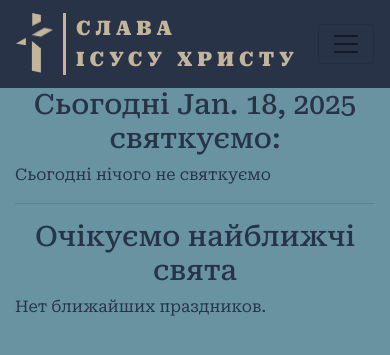
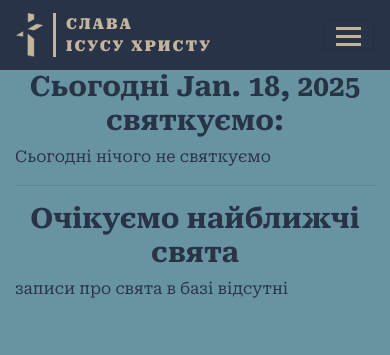
Before and after one commit to ternosite/prayer_book, a Django app: page /cal/ in a window 390 px wide. Shown: the top 355 px of the page. Run offline with Django 5.2, Linux system fonts and the light colour scheme; data that the repository does not hold is empty; some libraries are stand-ins or nearby versions.

Commit message:
Підправив розміщення(центрування), колір гамбургер, забрав російську

```diff
--- a/molytovnyk/cal/static/cal/style.css
+++ b/molytovnyk/cal/static/cal/style.css
@@ -0,0 +1,3 @@
+.title h3 {
+    font-weight: 700;
+}
--- a/molytovnyk/cal/templates/cal/today.html
+++ b/molytovnyk/cal/templates/cal/today.html
@@ -35,11 +35,13 @@
 {% if next_holidays %}
     <ul>
         {% for holiday in next_holidays %}
-            <li><strong>{{ holiday.date }}</strong> — {{ holiday.name }}</li>
+            <li><strong>{{ holiday.date }}</strong>
+                <p> {{ holiday.name }}</p>
+            </li>
         {% endfor %}
     </ul>
 {% else %}
-    <p>Нет ближайших праздников.</p>
+    <p>записи про свята в базі відсутні</p>
 {% endif %}
 
 {% if request.user.is_authenticated %}
--- a/molytovnyk/static/css/style.css
+++ b/molytovnyk/static/css/style.css
@@ -46,6 +46,47 @@ a {
     stroke: #6894A1 1px solid;
 }
 
+/* кастомні смужки кнопки меню */
+
+.custom-toggler .navbar-toggler-icon {
+    background-image: none !important; /* Прибираємо стандартний SVG */
+    width: 25px;
+    height: 3px;
+    background-color: #C3B59B; /* Задаємо свій колір */
+    position: relative;
+}
+
+.custom-toggler .navbar-toggler-icon::before,
+.custom-toggler .navbar-toggler-icon::after {
+    content: '';
+    position: absolute;
+    width: 25px;
+    height: 3px;
+    background-color: #C3B59B; /* Задаємо свій колір */
+    display: block;
+}
+
+.custom-toggler .navbar-toggler-icon::before {
+    top: -8px;
+}
+
+.custom-toggler .navbar-toggler-icon::after {
+    top: 8px;
+}
+
+.custom-toggler {
+    outline: none !important; /* Прибирає обводку при фокусі */
+    box-shadow: none !important; /* Прибирає тінь */
+}
+
+.custom-toggler:focus {
+    outline: none !important; /* Додаткова гарантія */
+    box-shadow: none !important; /* Додаткова гарантія */
+}
+
+
+/* кінець кастомні смужки кнопки меню */
+
 .navbar-brand img {
     margin-right: 10px;
 }
@@ -54,9 +95,9 @@ a {
     color: #C3B59B;
     font-family: Roboto Serif;
     font-weight: 900;
-    font-size: 28;
-    line-height: 31px;
-    letter-spacing: 5px;
+    font-size: 15px;
+    line-height: 22px;
+    letter-spacing: 2px;
     text-transform: uppercase;
     border-left: 3px solid #C3B59B;
     padding-left: 10px;
@@ -153,4 +194,6 @@ a {
     }
 }
 
-@media(max-width: 520px) {}
+@media(max-width: 520px) {
+
+}
--- a/molytovnyk/templates/layout/basic.html
+++ b/molytovnyk/templates/layout/basic.html
@@ -34,11 +34,11 @@
 
   <nav class="navbar navbar-expand-lg navbar-light jcustom-navbar">
     <a class="navbar-brand d-flex" href="#">
-      <img src="{% static 'images/logo.png' %}" width="37" height="60" alt="">
+      <img src="{% static 'images/logo.png' %}" width="27" height="43.78" alt="">
       <p>слава <br>
         ісусу христу</p>
     </a>
-    <button class="navbar-toggler" type="button" data-toggle="collapse" data-target="#navbarSupportedContent"
+    <button class="navbar-toggler custom-toggler" type="button" data-toggle="collapse" data-target="#navbarSupportedContent"
       aria-controls="navbarSupportedContent" aria-expanded="false" aria-label="Toggle navigation">
       <span class="navbar-toggler-icon"></span>
     </button>
--- a/molytovnyk/texty/templates/texty/prayer_list.html
+++ b/molytovnyk/texty/templates/texty/prayer_list.html
@@ -14,9 +14,9 @@
         <button type="submit" class="btn btn-primary">Пошук</button>
     </form> -->
 
-    <div class="section_title">
+    <!-- <div class="section_title">
         <h2>список молитов</h2>
-    </div>
+    </div>     -->
     <div class="section_list">
         <ul>
             {% for prayer in prayers %}
```
Also changed, not shown: molytovnyk/texty/static/texty/style.css (+13 -1 lines).
